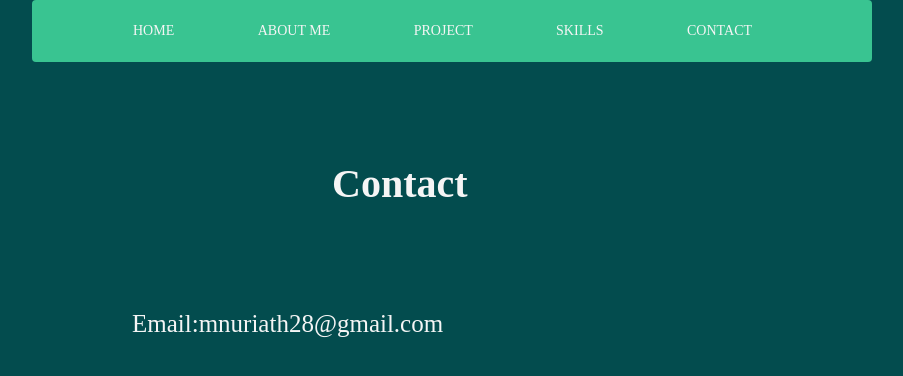
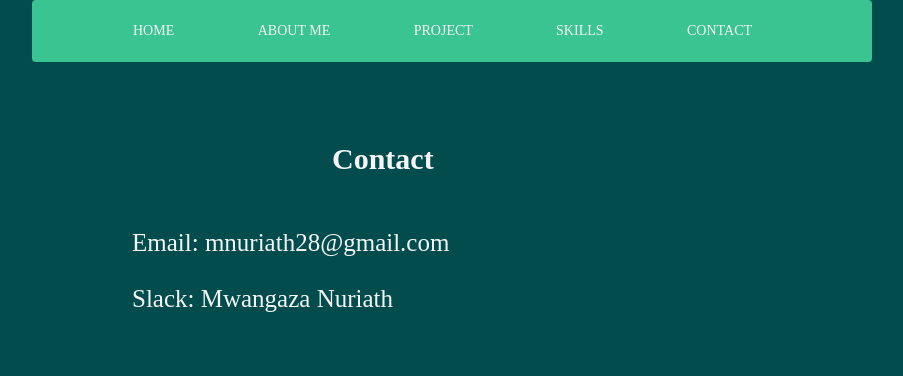
Before and after one commit to nuriath/Portfolio, a plain HTML site: page contact.html in a window 1280 px wide. Shown: the whole page, without its empty margins (138-1041 px from the left). Drawn offline with Linux system fonts and the light colour scheme.

Commit message:
add contact

```diff
--- a/contact.html
+++ b/contact.html
@@ -12,15 +12,18 @@
 </head>
 <body>
     <div class="container">
-        <div class="navbar" style="margin-left: 100px;margin-right: 200px;background-color: rgb(57, 196, 145);padding:20px;">
+        <div class="navbar" style=" margin-left: 100px;margin-right: 200px;background-color: rgb(57, 196, 145);padding:20px;">
             <a href="index.html" style="padding-left:80px;color: whitesmoke; ">HOME</a>
             <a href="about.html" style="padding-left:80px;color: whitesmoke; ">ABOUT ME</a>
             <a href="project.html" style="padding-left:80px;color: whitesmoke; ">PROJECT</a>
             <a href="skills.html" style="padding-left:80px;color: whitesmoke; " >SKILLS</a>
             <a href="contact.html" style="padding-left:80px;color: whitesmoke; ">CONTACT</a>
         </div>
-        <h1 style="font-size:40px;margin-top:100px;margin-left: 400px;"><strong >Contact </strong></h1>
-        <p style="font-size:25px;margin-top:100px;margin-left: 200px;">Email:mnuriath28@gmail.com</p>
+        <h1 style="font-size:30px;margin-top:80px;margin-left: 400px;"><strong >Contact </strong></h1>
+        <p style="font-size:25px;margin-top:50px;margin-left: 200px;">Email: mnuriath28@gmail.com</p>
+        <p style="font-size:25px;margin-top:20px;margin-left: 200px;">Slack: Mwangaza Nuriath</p>
+
+
 
 
         <div class="icons">
```
